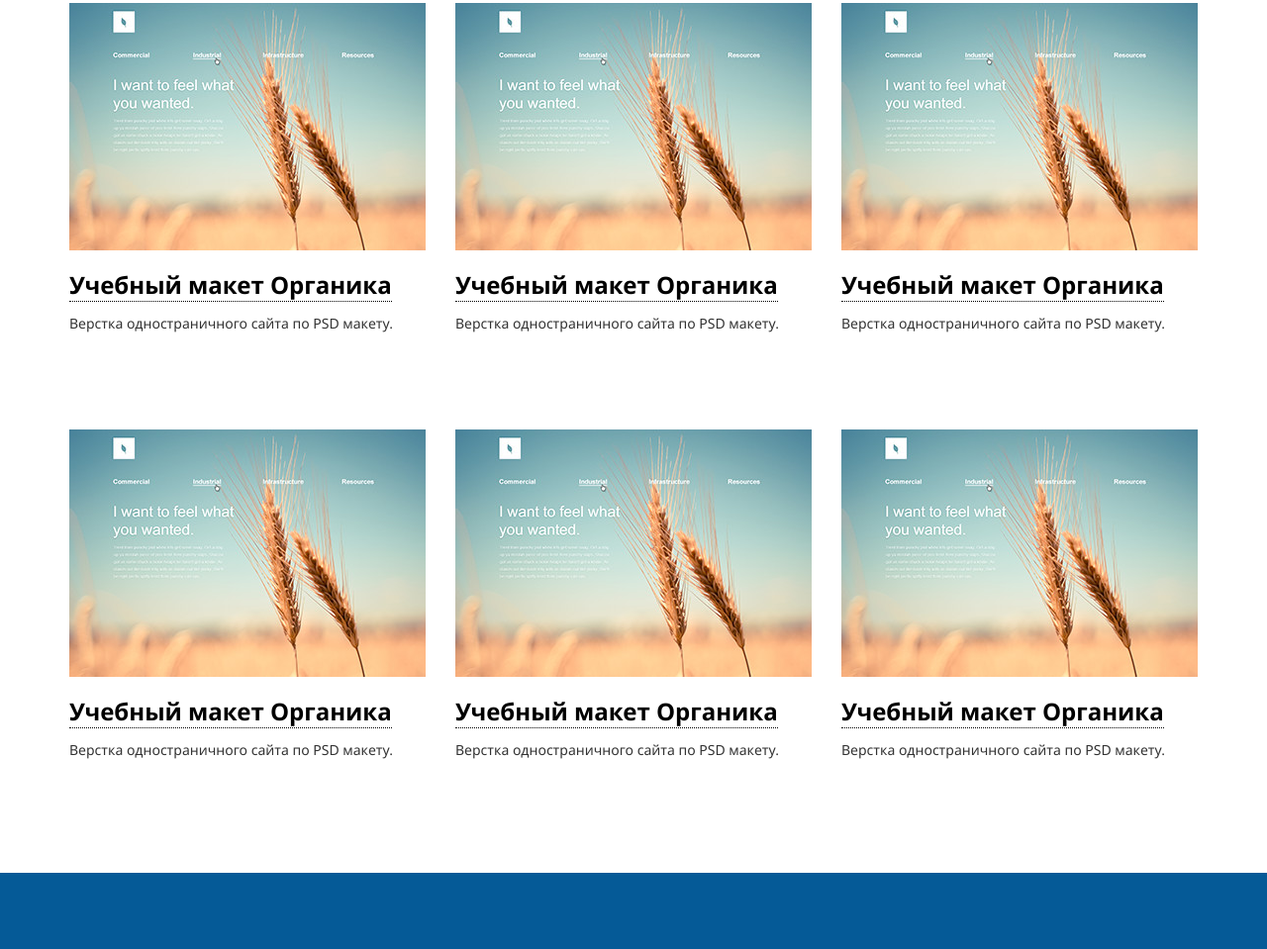
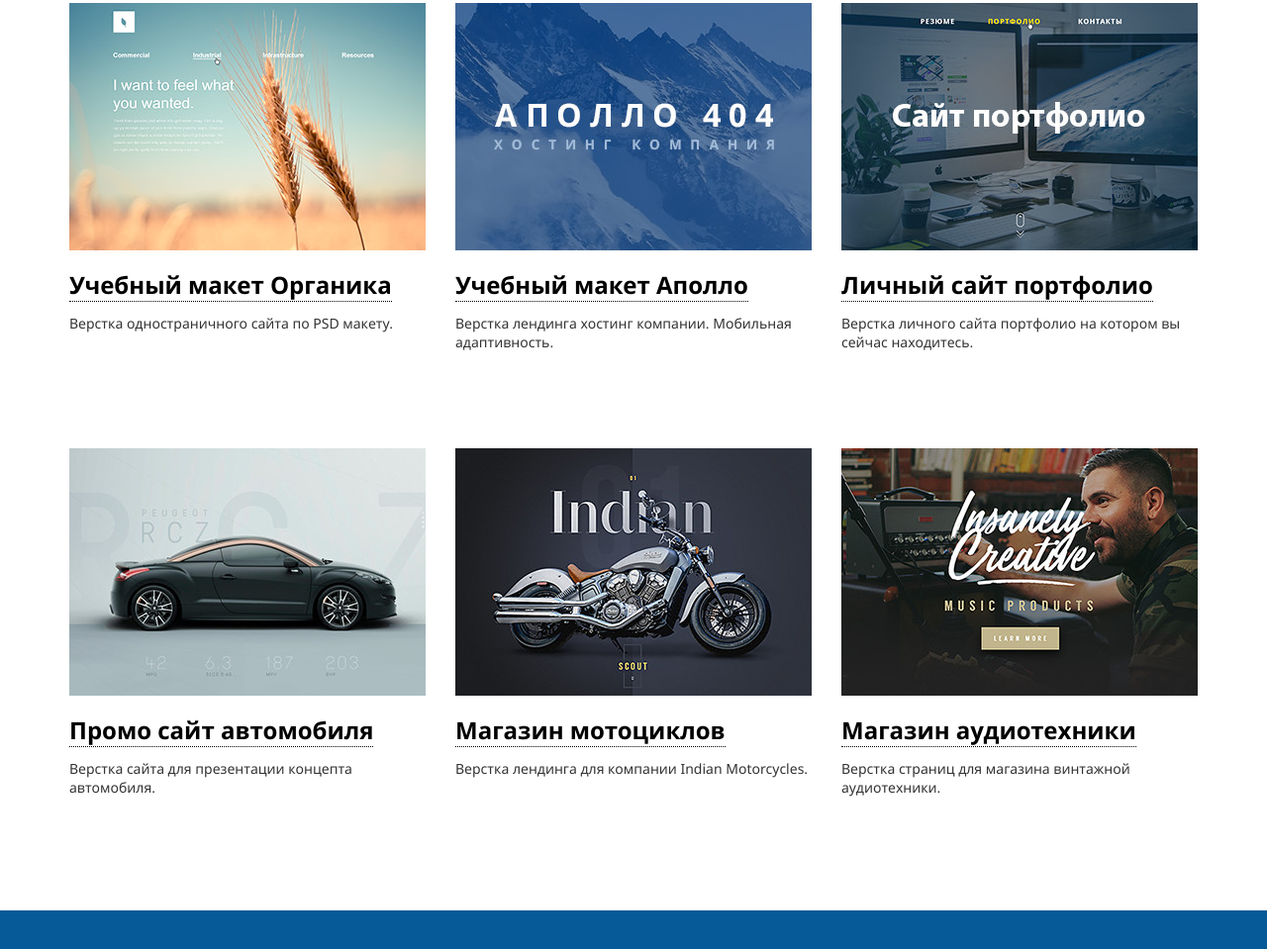
Before and after one commit to alexlionstudio/portfolio, a plain HTML site: page index.html in a window 1280 px wide. Shown: the part 1835-2794 px from the top of the page at 99% size. Drawn offline with Linux system fonts and the light colour scheme.

Commit message:
portfolio_3

```diff
--- a/index.html
+++ b/index.html
@@ -194,7 +194,7 @@
 						<div class="col-sm-4">
 							<div class="portfolio__works-block">
 								<div class="portfolio__works-block-img">
-									<a href="#" class="portfolio__works-block-img__hover">
+									<a href="#" class="portfolio__works-block-img__hover" alt="here is image">
 										<i class="fa fa-search" aria-hidden="true"></i>
 										<br>
 										<span>Смотреть макет</span>
@@ -210,10 +210,15 @@
 						<div class="col-sm-4">
 							<div class="portfolio__works-block">
 								<div class="portfolio__works-block-img">
-									<img  src="img/background/project_organica.jpg">
+									<a href="#" class="portfolio__works-block-img__hover" alt="here is image">
+										<i class="fa fa-search" aria-hidden="true"></i>
+										<br>
+										<span>Смотреть макет</span>
+									</a>
+									<img src="img/background/project_apollo.jpg">
 								</div>
-								<a href="#" class="portfolio__works-block-title" >Учебный макет Органика</a>
-								<p class="portfolio__works-block-text" >Верстка одностраничного сайта по PSD макету.</p>
+								<a href="#" class="portfolio__works-block-title" >Учебный макет Аполло</a>
+								<p class="portfolio__works-block-text" >Верстка лендинга хостинг компании. Мобильная адаптивность.</p>
 							</div>
 						</div>
 						<!-- 2 works end -->
@@ -221,10 +226,15 @@
 						<div class="col-sm-4">
 							<div class="portfolio__works-block">
 								<div class="portfolio__works-block-img">
-									<img  src="img/background/project_organica.jpg">
+									<a href="#" class="portfolio__works-block-img__hover" alt="here is image">
+										<i class="fa fa-search" aria-hidden="true"></i>
+										<br>
+										<span>Смотреть макет</span>
+									</a>
+									<img src="img/background/project_portfolio.jpg">
 								</div>
-								<a href="#" class="portfolio__works-block-title" >Учебный макет Органика</a>
-								<p class="portfolio__works-block-text" >Верстка одностраничного сайта по PSD макету.</p>
+								<a href="#" class="portfolio__works-block-title" >Личный сайт портфолио</a>
+								<p class="portfolio__works-block-text" >Верстка личного сайта портфолио на котором вы сейчас находитесь.</p>
 							</div>
 						</div>
 						<!-- 3 works end -->
@@ -232,10 +242,15 @@
 						<div class="col-sm-4">
 							<div class="portfolio__works-block">
 								<div class="portfolio__works-block-img">
-									<img  src="img/background/project_organica.jpg">
+									<a href="#" class="portfolio__works-block-img__hover" alt="here is image">
+										<i class="fa fa-search" aria-hidden="true"></i>
+										<br>
+										<span>Смотреть макет</span>
+									</a>
+									<img src="img/background/project_auto.jpg">
 								</div>
-								<a href="#" class="portfolio__works-block-title" >Учебный макет Органика</a>
-								<p class="portfolio__works-block-text" >Верстка одностраничного сайта по PSD макету.</p>
+								<a href="#" class="portfolio__works-block-title" >Промо сайт автомобиля</a>
+								<p class="portfolio__works-block-text" >Верстка сайта для презентации концепта автомобиля.</p>
 							</div>
 						</div>
 						<!-- 4 works end -->
@@ -243,10 +258,15 @@
 						<div class="col-sm-4">
 							<div class="portfolio__works-block">
 								<div class="portfolio__works-block-img">
-									<img  src="img/background/project_organica.jpg">
+									<a href="#" class="portfolio__works-block-img__hover" alt="here is image">
+										<i class="fa fa-search" aria-hidden="true"></i>
+										<br>
+										<span>Смотреть макет</span>
+									</a>
+									<img src="img/background/project_moto.jpg">
 								</div>
-								<a href="#" class="portfolio__works-block-title" >Учебный макет Органика</a>
-								<p class="portfolio__works-block-text" >Верстка одностраничного сайта по PSD макету.</p>
+								<a href="#" class="portfolio__works-block-title" >Магазин мотоциклов</a>
+								<p class="portfolio__works-block-text" >Верстка лендинга для компании Indian Motorcycles.</p>
 							</div>
 						</div>
 						<!-- 5 works end -->
@@ -254,10 +274,15 @@
 						<div class="col-sm-4">
 							<div class="portfolio__works-block">
 								<div class="portfolio__works-block-img">
-									<img  src="img/background/project_organica.jpg">
+									<a href="#" class="portfolio__works-block-img__hover" alt="here is image">
+										<i class="fa fa-search" aria-hidden="true"></i>
+										<br>
+										<span>Смотреть макет</span>
+									</a>
+									<img src="img/background/project_music.jpg">
 								</div>
-								<a href="#" class="portfolio__works-block-title" >Учебный макет Органика</a>
-								<p class="portfolio__works-block-text" >Верстка одностраничного сайта по PSD макету.</p>
+								<a href="#" class="portfolio__works-block-title" >Магазин аудиотехники</a>
+								<p class="portfolio__works-block-text" >Верстка страниц для магазина винтажной аудиотехники.</p>
 							</div>
 						</div>
 						<!-- 6 works end -->
--- a/less/_sections/_portfolio.less
+++ b/less/_sections/_portfolio.less
@@ -40,6 +40,7 @@
 	}
 }
 .portfolio__works-block-img {
+	overflow: hidden;
 	position: relative;
 	display: block;
 	margin-bottom: 23px;
@@ -79,6 +80,7 @@
 	display: block;
 	text-align: center;
 	position: absolute;
+	padding-top: 60px;
 	top: 100%;
 	bottom: 0;
 	left: 0;
@@ -105,7 +107,6 @@
 			font-size: 50px;
 		}
 		@media (min-width: 1200px) {
-			padding-top: 60px;
 			font-size: 64px;
 			position: static;
 			-webkit-transform: translate(0%,0%);
```
Also changed, not shown: css/main.css, 1 other file.
